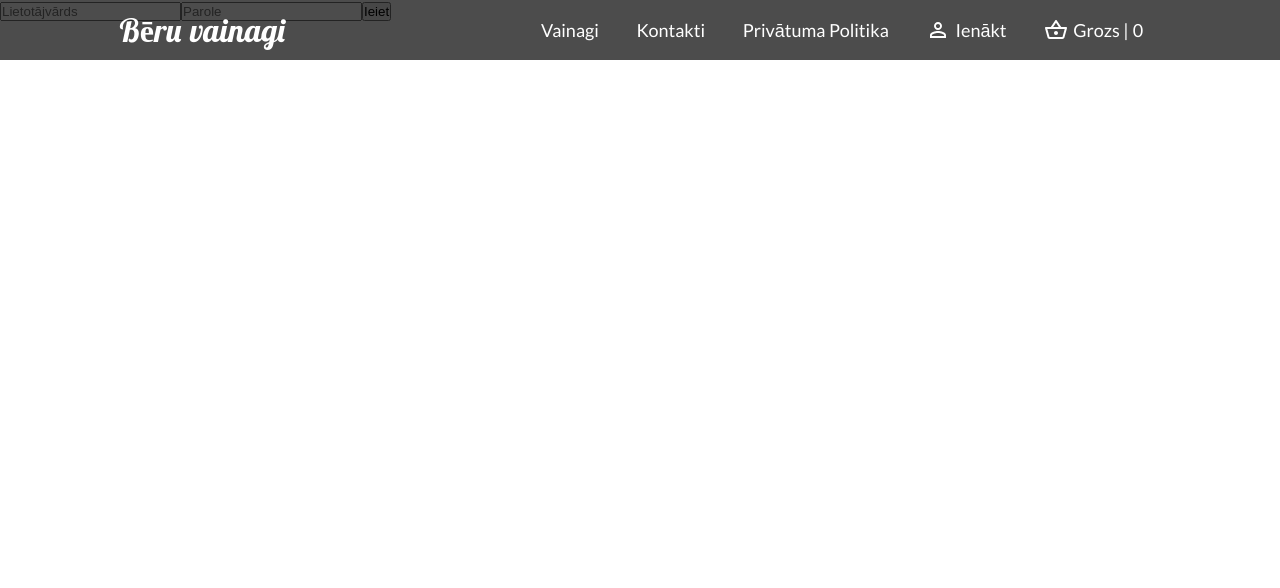
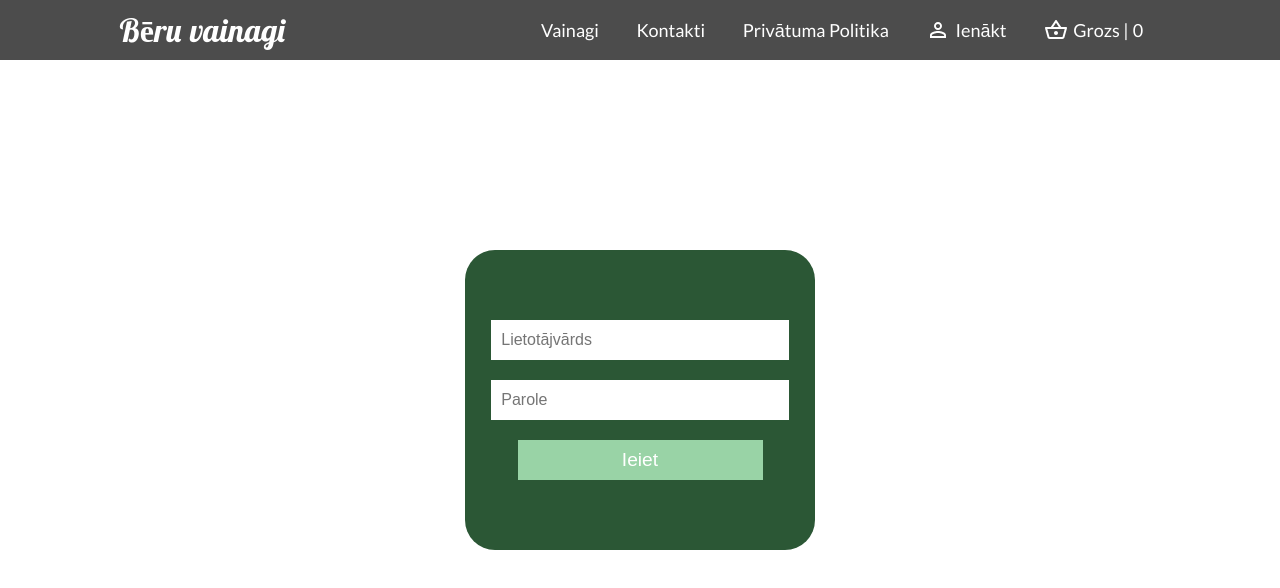
Before and after one commit to RobzLegz/Online-Flower-Shop, a React (Create React App) app: page /login in a window 1280 px wide. Shown: the top 588 px of the page. Built offline with nearby package versions, Linux system fonts and the light colour scheme.

Commit message:
styling login page

```diff
--- a/src/LoginPage.css
+++ b/src/LoginPage.css
@@ -0,0 +1,40 @@
+.loginPage {
+  width: 100%;
+  height: 100vh;
+  display: flex;
+  justify-content: center;
+  align-items: center;
+}
+.loginPage > form {
+  width: 350px;
+  display: flex;
+  flex-direction: column;
+  justify-content: center;
+  align-items: center;
+  background-color: #2b5735;
+  height: 300px;
+  border-radius: 30px;
+}
+.loginPage > form > input {
+  width: 85%;
+  height: 40px;
+  margin-bottom: 20px;
+  padding: 0 10px;
+  border: none;
+  outline: none;
+  font-size: 16px;
+}
+.loginPage > form > button {
+  width: 70%;
+  height: 40px;
+  background-color: #99d3a6;
+  font-size: 1.2rem;
+  color: #fff;
+  border: none;
+  outline: none;
+  cursor: pointer;
+  transition: all 0.3s ease;
+}
+.loginPage > form > button:hover {
+  background-color: #638455;
+}
--- a/src/LoginPage.js
+++ b/src/LoginPage.js
@@ -1,13 +1,30 @@
-import React from 'react';
+import React, { useState } from 'react';
+import { useHistory } from 'react-router-dom';
+import { password, userName } from './constants';
 import "./LoginPage.css";
 
 const LoginPage = () => {
+
+    const history = useHistory();
+
+    const [usernameInput, setUsernameInput] = useState("");
+    const [passwordInput, setPasswordInput] = useState("");
+
+    const checkLogin = (e) => {
+        e.preventDefault();
+        if(usernameInput === userName && passwordInput === password){
+            alert("working")
+        }else{
+            alert("Nepaireizs lietotājvārds vai parole")
+        }
+    }
+
     return (
         <div className="loginPage">
             <form>
-                <input type="text" placeholder="Lietotājvārds" />
-                <input type="password" placeholder="Parole" />
-                <button type="submit">Ieiet</button>
+                <input type="text" value={usernameInput} onChange={(e) => setUsernameInput(e.target.value)} placeholder="Lietotājvārds" />
+                <input type="password" value={passwordInput} onChange={(e) => setPasswordInput(e.target.value)} placeholder="Parole" />
+                <button type="submit" onClick={checkLogin}>Ieiet</button>
             </form>
         </div>
     )
```
